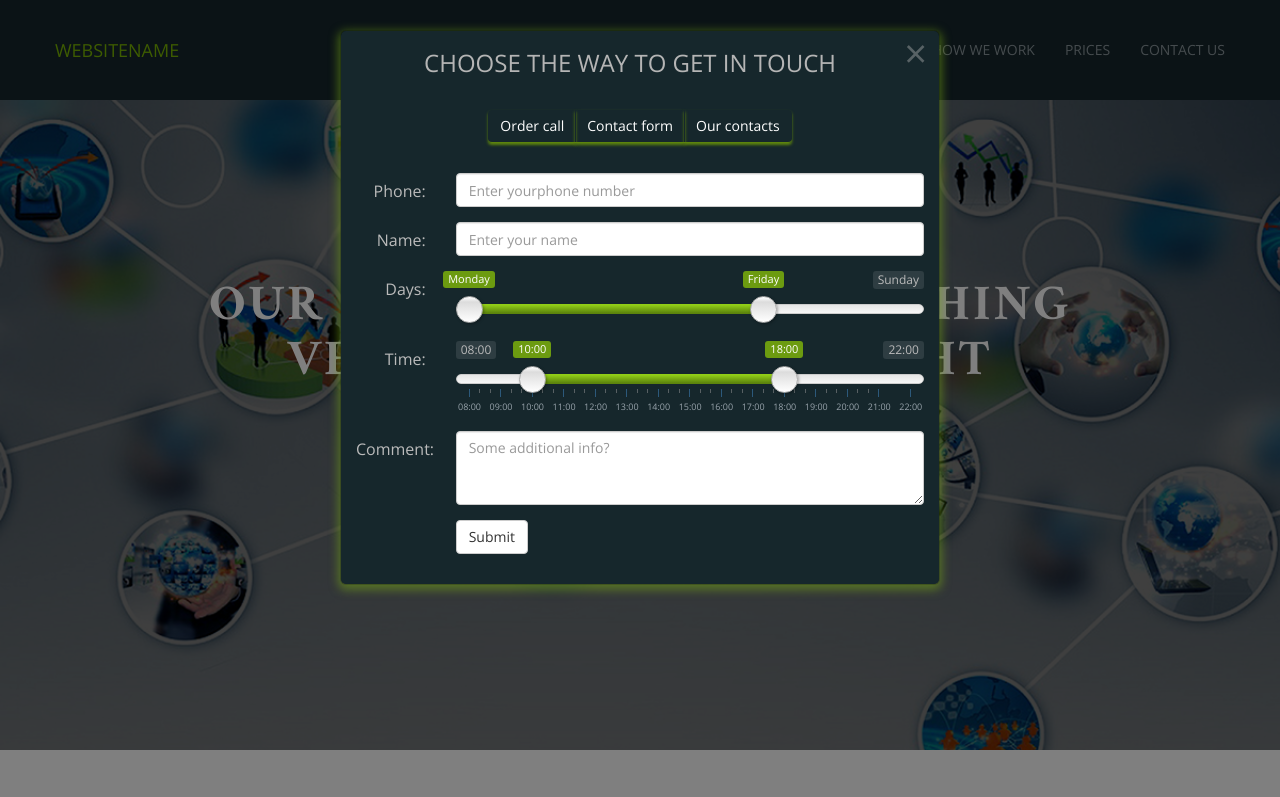
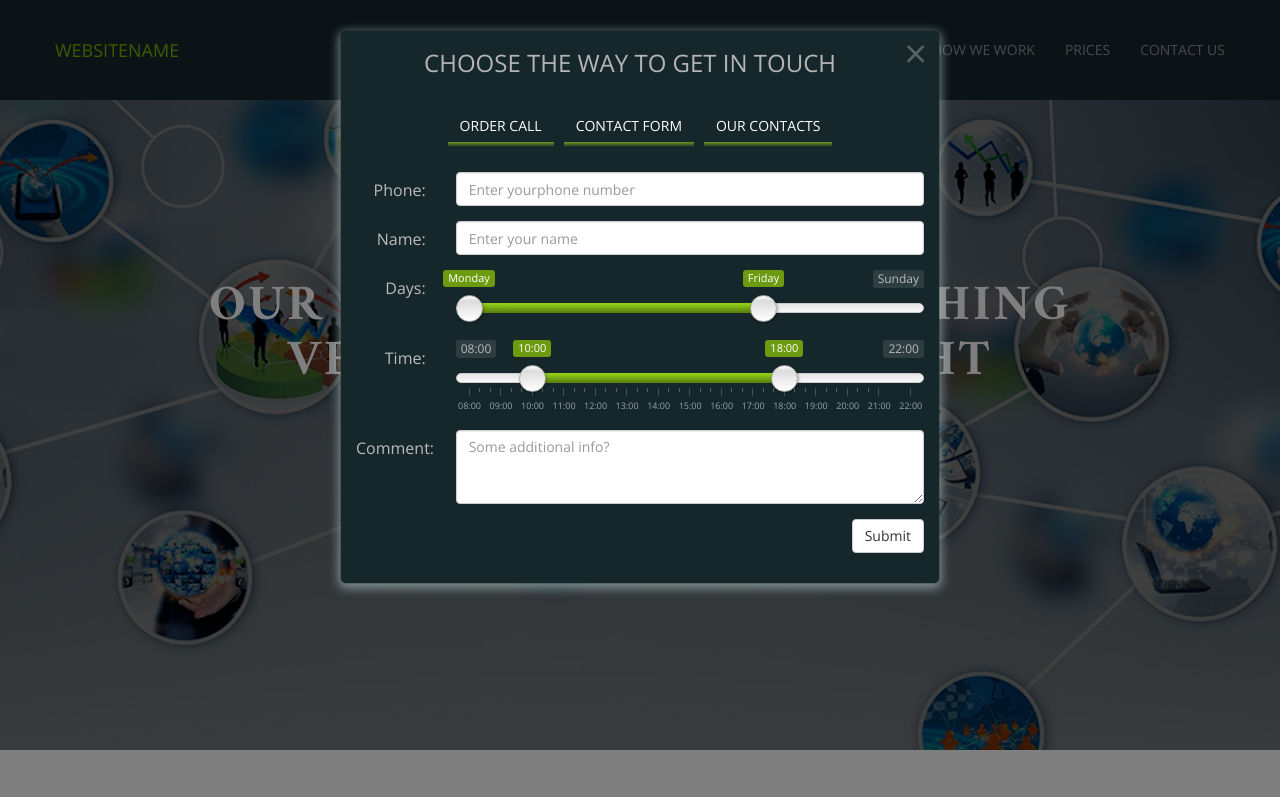
Before and after one commit to TomaTomoe/ourSite, a plain HTML site: page public/index.html in a window 1280 px wide. Both pictures are taken after a click on the button "GET IN TOUCH". Shown: the top 797 px of the page. Drawn offline with nearby package versions, Linux system fonts and the light colour scheme.

Commit message:
modal style

```diff
--- a/public/css/style.css
+++ b/public/css/style.css
@@ -140,9 +140,9 @@ body {
 }
 /* MODAL */
 .modal-content {
-    background-color: #16272c;
-    -webkit-box-shadow: 0 3px 10px 2px rgba(122, 174, 19, .5);
-    box-shadow: 0px 3px 10px 2px rgba(122, 174, 19, .5);
+  background-color: #16272c;
+  -webkit-box-shadow: 0 3px 10px 2px rgba(189, 219, 219, .5);
+  box-shadow: 0px 3px 10px 2px rgba(189, 219, 219, .5);
 }
 .modal-open {
   overflow: auto;
@@ -185,8 +185,33 @@ body {
 .modal-body a.btn.btn-success {
   background: transparent;
   border: none;
-  border-bottom: 1px solid rgb(92,132,13);
-  box-shadow: 0 2px 3px 0px rgb(92,132,13);
+  position: relative;
+  text-transform: uppercase;
+}
+a.btn.btn-success:after {
+  content: "";
+  width: 100%;
+  height: 5px;
+  position: absolute;
+  left: 0;
+  bottom: -5px;
+  background: linear-gradient(to top, rgba(92,132,13,0) 0%,rgba(145,206,23,.7) 100%);
+}
+a.btn.btn-success:hover:after {
+  content: "";
+  width: 100%;
+  height: 10px;
+  bottom: -10px;
+  transition: all ease .3s;
+}
+.btn-group .btn + .btn,
+.btn-group .btn + .btn-group,
+.btn-group .btn-group + .btn,
+.btn-group .btn-group + .btn-group {
+  margin-left: 10px;
+}
+.submit-btn {
+  text-align: right;
 }
 .tab-pane label {
   font-weight: 100;
--- a/public/index.html
+++ b/public/index.html
@@ -121,7 +121,7 @@
                       </div>
                     </div>
                     <div class="form-group">
-                      <div class="col-sm-offset-2 col-sm-10">
+                      <div class="col-sm-offset-2 col-sm-10 submit-btn">
                         <button type="submit" class="btn btn-default">Submit</button>
                       </div>
                     </div>
```
